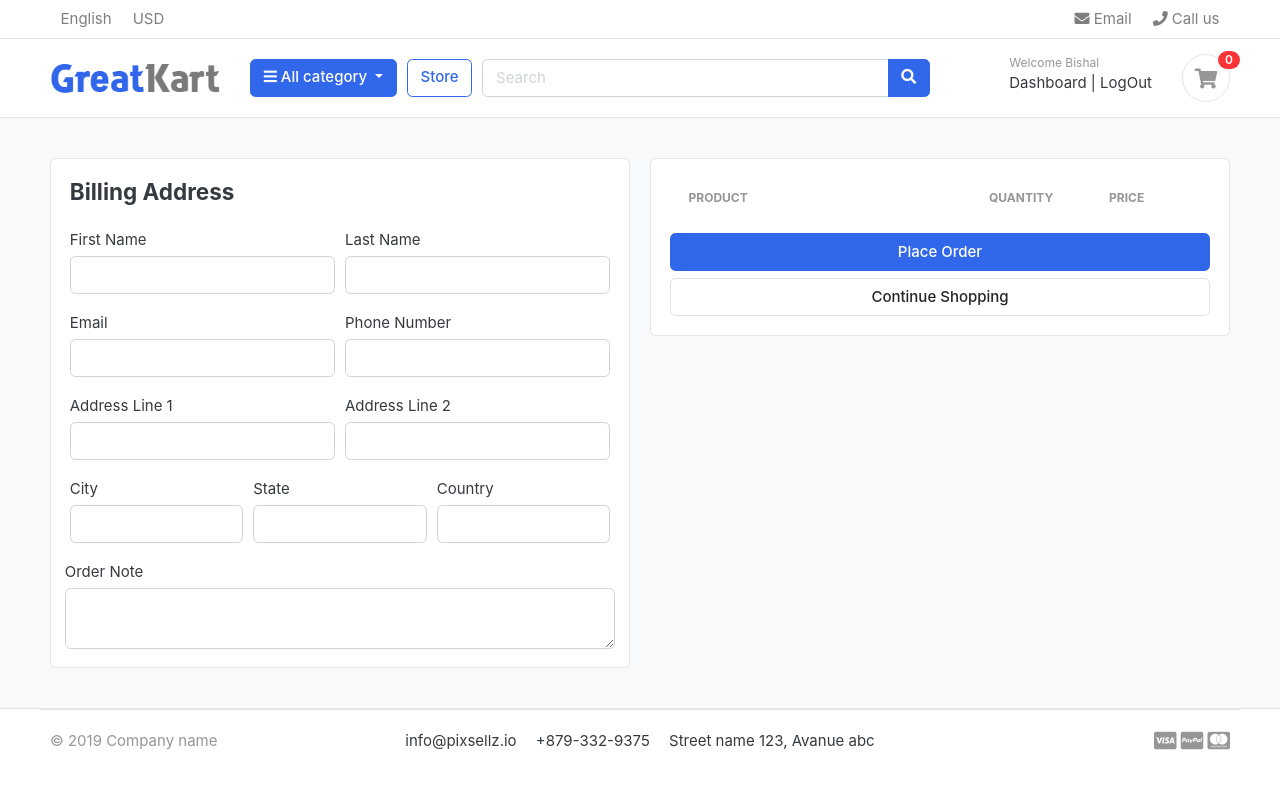
After one commit to bishaljaiswal735/ecommerce_using_django, a Django app: page /cart/checkout/ in a window 1280 px wide. The commit adds this page. Run offline with Django 5.2, Linux system fonts and the light colour scheme; a user stored in the database is signed in; data comes from the database, SQL or seed files in the repository; both versions use the stored data as it was after the commit; lists and menus that the app fills with data are empty; some libraries are stand-ins or nearby versions; some web fonts are replaced.

Commit message:
checkout functionality

```diff
--- a/ecommerce/carts/models.py
+++ b/ecommerce/carts/models.py
@@ -1,5 +1,6 @@
 from django.db import models
 from store.models import Product, Variation
+from account.models import Account
 # Create your models here.
 class Cart(models.Model):
     cart_id = models.CharField(max_length=250,blank= True)
@@ -9,9 +10,10 @@ class Cart(models.Model):
         return self.cart_id
 
 class CartItem(models.Model):
+    user = models.ForeignKey(Account, on_delete=models.CASCADE, null=True)
     product = models.ForeignKey(Product, on_delete= models.CASCADE)
     variation = models.ManyToManyField(Variation, blank=True)
-    cart = models.ForeignKey(Cart, on_delete= models.CASCADE)
+    cart = models.ForeignKey(Cart, on_delete= models.CASCADE, null= True)
     quantity = models.IntegerField(default=0)
     is_active = models.BooleanField(default=True)
     total_price = models.IntegerField(default=0)
--- a/ecommerce/carts/templates/cart.html
+++ b/ecommerce/carts/templates/cart.html
@@ -122,7 +122,7 @@
               <p class="text-center mb-3">
                 <img src="{% static './images/misc/payments.png' %}" height="26" />
               </p>
-              <a href="./place-order.html" class="btn btn-primary btn-block">
+              <a href="{% url 'checkout'  %}" class="btn btn-primary btn-block">
                 Checkout
               </a>
               <a href="./store.html" class="btn btn-light btn-block">Continue Shopping</a>
--- /dev/null
+++ b/ecommerce/carts/templates/checkout.html
@@ -0,0 +1,140 @@
+{% extends 'base.html' %}
+{% load static %}
+
+{% block content %}
+
+
+<section class="section-content padding-y bg">
+<div class="container">
+
+<!-- ============================ COMPONENT 1 ================================= -->
+
+<div class="row">
+	<aside class="col-lg-6">
+<div class="card">
+  <div class="card-body">
+    <h4 class="card-title mb-4">Billing Address</h4>
+    <form action="{% url 'checkout' %}" method="POST">
+      {% csrf_token %}
+      <div class="form-row">
+        <div class="col form-group">
+          <label for="">First Name</label>
+          <input type="text" name="first_name" class="form-control" required>
+        </div>
+        <div class="col form-group">
+          <label for="">Last Name</label>
+          <input type="text" name="last_name" class="form-control" required>
+        </div>
+      </div>
+      <div class="form-row">
+        <div class="col form-group">
+          <label for="">Email</label>
+          <input type="email" name="email" class="form-control" required>
+        </div>
+        <div class="col form-group">
+          <label for="">Phone Number</label>
+          <input type="text" name="phone" class="form-control" required>
+        </div>
+      </div>
+      <div class="form-row">
+        <div class="col form-group">
+          <label for="">Address Line 1</label>
+          <input type="text" name="address_line_1" class="form-control" required>
+        </div>
+        <div class="col form-group">
+          <label for="">Address Line 2</label>
+          <input type="text" name="address_line_2" class="form-control">
+        </div>
+      </div>
+      <div class="form-row">
+        <div class="col form-group">
+          <label for="">City</label>
+          <input type="text" name="city" class="form-control" required>
+        </div>
+        <div class="col form-group">
+          <label for="">State</label>
+          <input type="text" name="state" class="form-control" required>
+        </div>
+        <div class="col form-group">
+          <label for="">Country</label>
+          <input type="text" name="country" class="form-control" required>
+        </div>
+        </div>
+        <div class="form-row">
+          <label for="">Order Note</label>
+          <textarea name="order_note" rows="2" class="form-control"></textarea>
+        </div>
+
+
+  </div>
+</div> <!-- card.// -->
+
+	</aside> <!-- col.// -->
+	<aside class="col-lg-6">
+
+		<div class="card">
+		<div class="card-body">
+      <table class="table table-borderless table-shopping-cart">
+      <thead class="text-muted">
+      <tr class="small text-uppercase">
+        <th scope="col">Product</th>
+        <th scope="col" width="120">Quantity</th>
+        <th scope="col" width="120">Price</th>
+
+      </tr>
+      </thead>
+      <tbody>
+
+      {% for cart_item in cartItem %}
+      <tr>
+      	<td>
+      		<figure class="itemside align-items-center">
+      			<div class="aside"><img src="{{ cart_item.product.image.url }}" class="img-sm"></div>
+      			<figcaption class="info">
+      				<a href="{{ cart_item.product.get_url }}" class="title text-dark">{{ cart_item.product.product_name }}</a>
+      				<p class="text-muted small">
+      					{% if cart_item.variation.all %}
+      						{% for item in cart_item.variation.all %}
+      							{{ item.variation_category | capfirst }} : {{ item.variation_value | capfirst }} <br>
+      						{% endfor %}
+      					{% endif %}
+      				</p>
+      			</figcaption>
+      		</figure>
+      	</td>
+      	<td>
+      		<!-- col.// -->
+      				<label for="">{{cart_item.quantity}}</label>
+      	</td>
+      	<td>
+      		<div class="price-wrap">
+      			<var class="price">Rs {{ cart_item.total_price }}</var>
+      			<small class="text-muted"> Rs {{ cart_item.product.price }} each </small>
+      		</div> <!-- price-wrap .// -->
+      	</td>
+
+      </tr>
+      {% endfor %}
+
+      </tbody>
+      </table>
+
+      <button type="submit" name="submit" class="btn btn-primary btn-block">Place Order</button>
+			<a href="{% url 'store' %}" class="btn btn-light btn-block">Continue Shopping</a>
+      </form>
+		</div> <!-- card-body.// -->
+		</div> <!-- card.// -->
+
+
+</aside> <!-- col.// -->
+
+
+</div> <!-- row.// -->
+
+<!-- ============================ COMPONENT 1 END .// ================================= -->
+
+</div> <!-- container .//  -->
+</section>
+<!-- ========================= SECTION CONTENT END// ========================= -->
+
+{% endblock %}
--- a/ecommerce/carts/urls.py
+++ b/ecommerce/carts/urls.py
@@ -2,6 +2,7 @@ from django.urls import path
 from . import views
 
 urlpatterns = [
-    path('',views.cart, name = "cart" ),
-    path("<int:product_id>/", views.add_cart, name = "add_cart")
+    path("", views.cart, name="cart"),
+    path("checkout/", views.checkout, name="checkout"),
+    path("<int:product_id>/", views.add_cart, name="add_cart"),
 ]
--- a/ecommerce/carts/views.py
+++ b/ecommerce/carts/views.py
@@ -2,6 +2,7 @@ from django.shortcuts import render, redirect
 from store.models import Product, Variation
 from .models import Cart, CartItem
 from django.http import HttpResponse
+from django.contrib.auth.decorators import login_required
 
 
 # Create your views here.
@@ -15,69 +16,97 @@ def _getCartId(request):
 def add_cart(request, product_id):
     product = Product.objects.get(id=product_id)
     variation_list = []
+
+    # Collect variations
     variation_source = request.GET if request.method == "GET" else request.POST
     for item in variation_source:
-        if item == "color" or item == "size":
+        if item in ["color", "size"]:
             key = item
             value = variation_source[key]
-            variationObject = Variation.objects.get(
-                variation_category__iexact=key,
-                variation_value__iexact=value,
+            try:
+                variationObject = Variation.objects.get(
+                    variation_category__iexact=key,
+                    variation_value__iexact=value,
+                    product=product,
+                )
+                variation_list.append(variationObject)
+            except Variation.DoesNotExist:
+                pass
+
+    # Ensure cart exists
+    if request.user.is_authenticated:
+        cart = None
+        cartItemsList = CartItem.objects.filter(user=request.user, product=product)
+    else:
+        cart, _ = Cart.objects.get_or_create(cart_id=_getCartId(request))
+        cartItemsList = CartItem.objects.filter(product=product, cart=cart)
+
+    # Try to find existing item with same variations
+    cartItem = None
+    for item in cartItemsList:
+        if set(item.variation.all()) == set(variation_list):
+            cartItem = item
+            break
+
+    # If request is POST, handle actions
+    if request.method == "POST":
+        if cartItem:  # Item exists
+            if request.POST.get("remove"):
+                cartItem.delete()
+            else:
+                action = request.POST.get("action")
+                quantity_input = int(request.POST.get("quantity", 1))
+                if action == "increase":
+                    cartItem.quantity += 1
+                elif action == "decrease":
+                    cartItem.quantity = max(1, cartItem.quantity - 1)
+                elif "quantity" in request.POST:
+                    cartItem.quantity = quantity_input
+
+                cartItem.total_price = cartItem.quantity * product.price
+                cartItem.save()
+        else:  # No existing item → create new
+            cartItem = CartItem.objects.create(
                 product=product,
+                quantity=1,
+                total_price=product.price,
+                user=request.user if request.user.is_authenticated else None,
+                cart=None if request.user.is_authenticated else cart,
             )
-            variation_list.append(variationObject)
-    if request.method == "POST":
-        cart = Cart.objects.get(cart_id=_getCartId(request))
-        cartItemsList = CartItem.objects.filter(product=product, cart=cart)
-        for item in cartItemsList:
-            variation_check = list(item.variation.all())
-            if set(variation_check) == set(variation_list):
-                cartItem = item
-                break
-        if request.POST.get("remove"):
-            cartItem.delete()
-        else:
-            action = request.POST.get("action")
-            quantity_input = int(request.POST.get("quantity", 1))
-            if action == "increase":
-                cartItem.quantity += 1
-            elif action == "decrease":
-                cartItem.quantity = max(1, cartItem.quantity - 1)
-            elif "quantity" in request.POST:
-                cartItem.quantity = quantity_input
-
+            if variation_list:
+                cartItem.variation.set(variation_list)
+            cartItem.save()
+    else:
+        # GET request → add new if not already exists
+        if cartItem:
+            cartItem.quantity += 1
             cartItem.total_price = cartItem.quantity * product.price
             cartItem.save()
+        else:
+            cartItem = CartItem.objects.create(
+                product=product,
+                quantity=1,
+                total_price=product.price,
+                user=request.user if request.user.is_authenticated else None,
+                cart=None if request.user.is_authenticated else cart,
+            )
+            if variation_list:
+                cartItem.variation.set(variation_list)
+            cartItem.save()
 
+    return redirect("cart")
+
+
+def cart(request):
+    if request.user.is_authenticated:
+        cartItem = CartItem.objects.filter(user=request.user, is_active=True)
     else:
         try:
             cart = Cart.objects.get(cart_id=_getCartId(request))
         except Cart.DoesNotExist:
             cart = Cart.objects.create(cart_id=_getCartId(request))
             cart.save()
-        try:
-            cartItem = CartItem.objects.get(product=product, cart=cart)
-            variation_in_cartItem = list(cartItem.variation.all())
-            if set(variation_list) == set(variation_in_cartItem):
-                cartItem.quantity += 1
-                cartItem.total_price += product.price
-                cartItem.save()
-            else:
-                raise CartItem.DoesNotExist
-
-        except CartItem.DoesNotExist:
-            cartItem = CartItem.objects.create(
-                product=product, quantity=1, cart=cart, total_price=product.price
-            )
-            cartItem.variation.set(variation_list)
-            cartItem.save()
-
-    return redirect("cart")
-
-
-def cart(request):
-    cart = Cart.objects.get(cart_id=_getCartId(request))
-    cartItem = CartItem.objects.filter(cart=cart)
+        cartItem = CartItem.objects.filter(cart=cart, is_active=True)
     total = 0
     quantity = 0
     for item in cartItem:
@@ -96,3 +125,26 @@ def cart(request):
             "grand_total": grand_total,
         },
     )
+
+
+@login_required(login_url="login")
+def checkout(request):
+    cartItem = CartItem.objects.filter(user=request.user, is_active=True)
+    total = 0
+    quantity = 0
+    for item in cartItem:
+        quantity += item.quantity
+        total += item.total_price
+    tax = total * 0.13
+    grand_total = tax + total
+    return render(
+        request,
+        "checkout.html",
+        {
+            "cartItem": cartItem,
+            "total": total,
+            "quantity": quantity,
+            "tax": tax,
+            "grand_total": grand_total,
+        },
+    )
```
Also changed, not shown: ecommerce/account/views.py (+43 -5 lines), ecommerce/carts/context_processor.py (+5 -2 lines), ecommerce/carts/migrations/0005_cartitem_user_alter_cartitem_cart.py (added), ecommerce/db.sqlite3.
